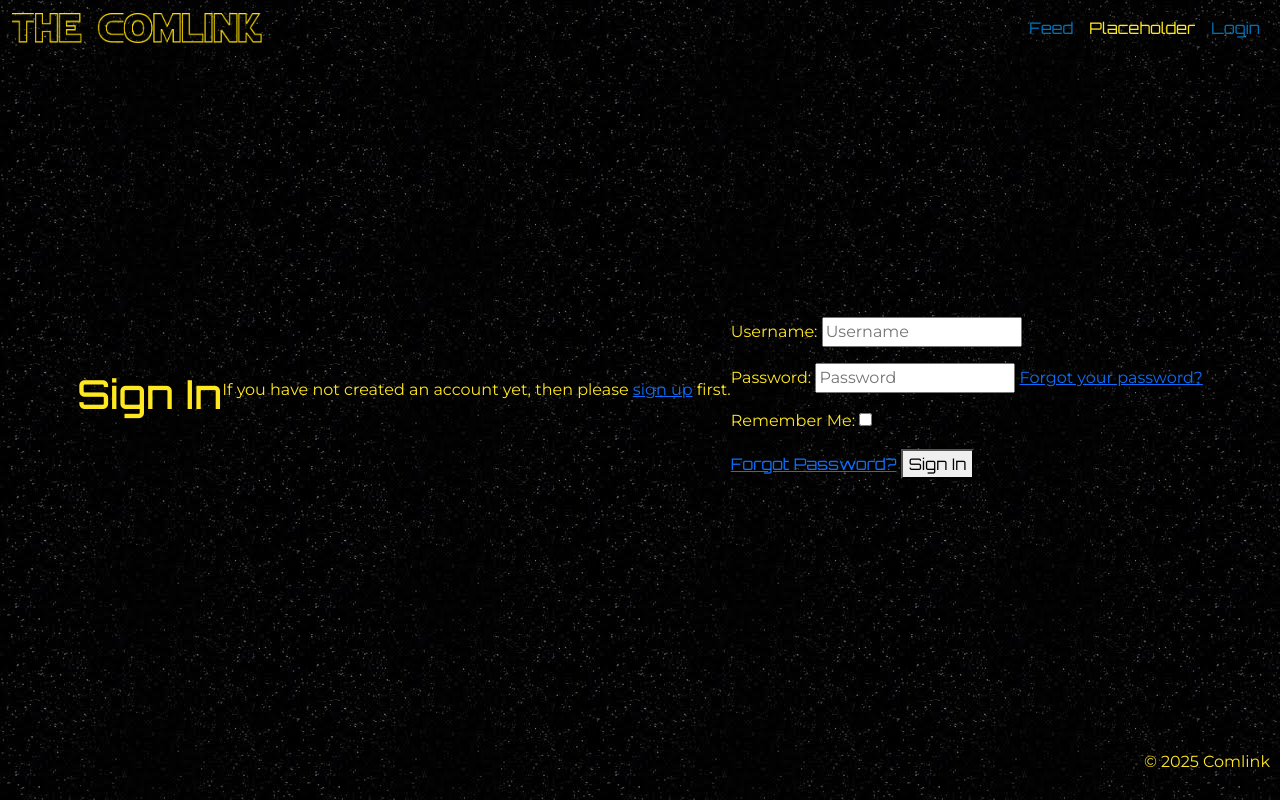
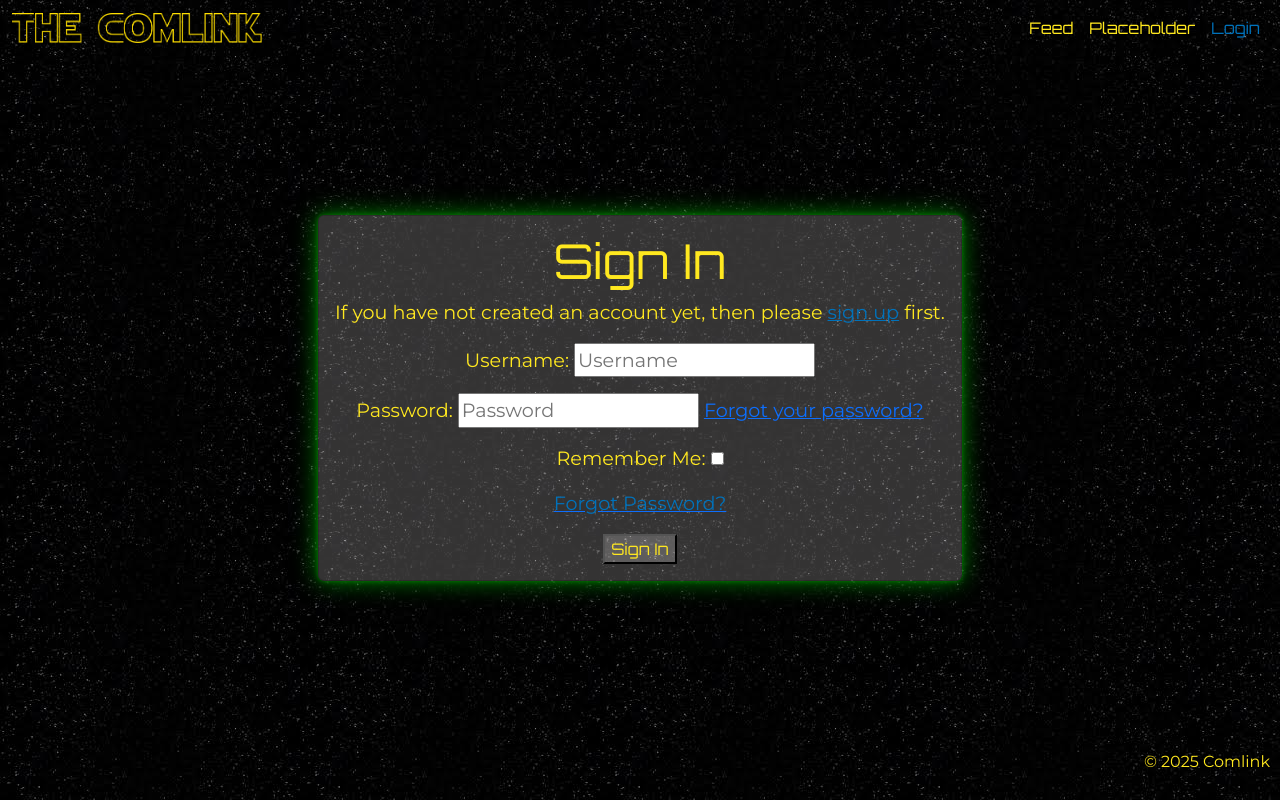
Before and after one commit to Darthspider360/The-Comlink, a Django app: page /accounts/login/ in a window 1280 px wide. Run offline with Django 4.2, Linux system fonts and the light colour scheme; some libraries are stand-ins or nearby versions.

Commit message:
Added styling to the sign in page

```diff
--- a/feed/templates/feed/post_list.html
+++ b/feed/templates/feed/post_list.html
@@ -4,7 +4,7 @@
 
 <div>
     {% for post in object_list %}
-    <div class="card" id="custom-card">
+    <div class="card custom-card">
         <div class="card-body">
             <h5 class="card-title">{{post.title}}</h5>
             <p class="card-text">{{post.content}}</p>
--- a/static/css/style.css
+++ b/static/css/style.css
@@ -28,7 +28,9 @@ p {
     text-align: center;
     padding: 10px;
 }
-
+.link-colour{
+    color: #0072bb !important;
+}
 /* navbar */
 
 .navbar-custom, .nav-link {
@@ -41,7 +43,7 @@ p {
 
 /* card */
 
-#custom-card {
+.custom-card {
     background-color: #fffafa34;
     color: #ffe81f;
     width: 75%;
@@ -68,3 +70,10 @@ p {
 .sign-out-glowing-box:hover{
    box-shadow: 0 0 5px red, 0 0 25px red, 0 0 50px red, 0 0 100px red, 0 0 200px red;
 }
+
+.sign-in-glowing-box{
+    box-shadow: 0 0 5px green, 0 0 25px green;
+}
+.sign-in-glowing-box:hover{
+    box-shadow: 0 0 5px green, 0 0 25px green, 0 0 50px green, 0 0 100px green, 0 0 200px green;
+ }
--- a/templates/account/login.html
+++ b/templates/account/login.html
@@ -7,40 +7,21 @@
 
 {% block content %}
 
-<h1>{% trans "Sign In" %}</h1>
 
-{% get_providers as socialaccount_providers %}
-
-{% if socialaccount_providers %}
-<p>{% blocktrans with site.name as site_name %}Please sign in with one
-of your existing third party accounts. Or, <a href="{{ signup_url }}">sign up</a>
-for a {{ site_name }} account and sign in below:{% endblocktrans %}</p>
-
-<div class="socialaccount_ballot">
-
-  <ul class="socialaccount_providers">
-    {% include "socialaccount/snippets/provider_list.html" with process="login" %}
-  </ul>
-
-  <div class="login-or">{% trans 'or' %}</div>
-
-</div>
-
-{% include "socialaccount/snippets/login_extra.html" %}
-
-{% else %}
-<p>{% blocktrans %}If you have not created an account yet, then please
-<a href="{{ signup_url }}">sign up</a> first.{% endblocktrans %}</p>
-{% endif %}
-
+<div class="card text-center sign-in-glowing-box custom-card" id="signing">
+  <div class="card-body">
+      <h5 class="card-title display-5">{% trans "Sign In" %}</h5>
+      <p class="card-text">{% blocktrans %}If you have not created an account yet, then please
+        <a href="{{ signup_url }}" class="link-colour">sign up</a> first.{% endblocktrans %}</p>
       <form class="login" method="POST" action="{% url 'account_login' %}">
       {% csrf_token %}
       {{ form.as_p }}
       {% if redirect_field_value %}
       <input type="hidden" name="{{ redirect_field_name }}" value="{{ redirect_field_value }}" />
       {% endif %}
-  <a class="button secondaryAction" href="{% url 'account_reset_password' %}">{% trans "Forgot Password?" %}</a>
+      <a class="button secondaryAction" href="{% url 'account_reset_password' %}"><p class="link-colour">{% trans "Forgot Password?" %}</p></a>
       <button class="primaryAction" type="submit">{% trans "Sign In" %}</button>
       </form>
-
+  </div>
+</div>
 {% endblock content %}
--- a/templates/account/logout.html
+++ b/templates/account/logout.html
@@ -6,7 +6,7 @@
 
 {% block content %}
 
-<div class="card text-center sign-out-glowing-box" id="signing">
+<div class="card text-center sign-out-glowing-box custom-card" id="signing">
   <div class="card-body">
     <h5 class="card-title display-5">{% trans "Sign Out" %}</h5>
     <p class="card-text">{% trans 'Are you sure you want to sign out?' %}</p>
--- a/templates/base.html
+++ b/templates/base.html
@@ -32,7 +32,7 @@
             <div class="collapse navbar-collapse" id="navbarNav">
                 <ul class="navbar-nav ms-auto">
                     <li class="nav-item">
-                        <a class="nav-link active" aria-current="page" href="#">Feed</a>
+                        <a class="nav-link" href="#">Feed</a>
                     </li>
                     <li class="nav-item">
                         <a class="nav-link" href="#">Placeholder</a>
```
Also changed, not shown: 1 other file. Lines whose indentation alone changed are shown as unchanged.
